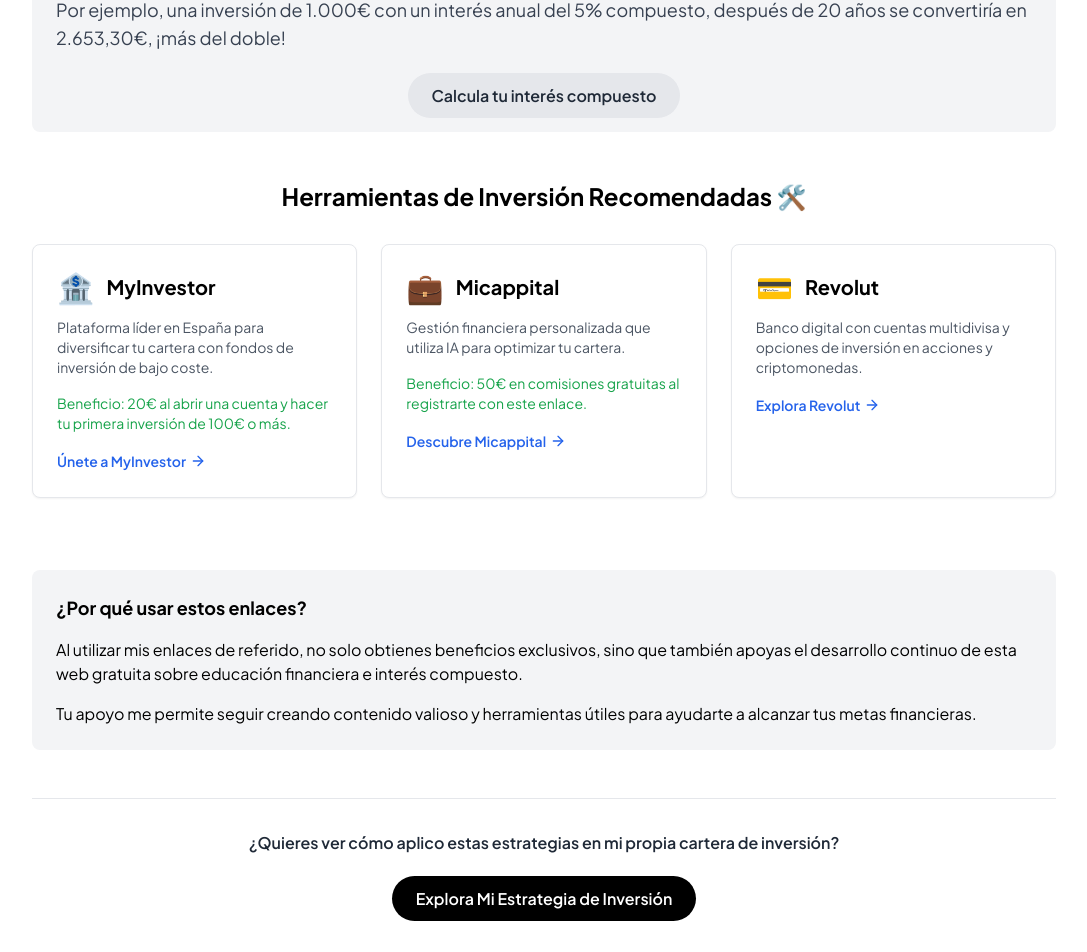
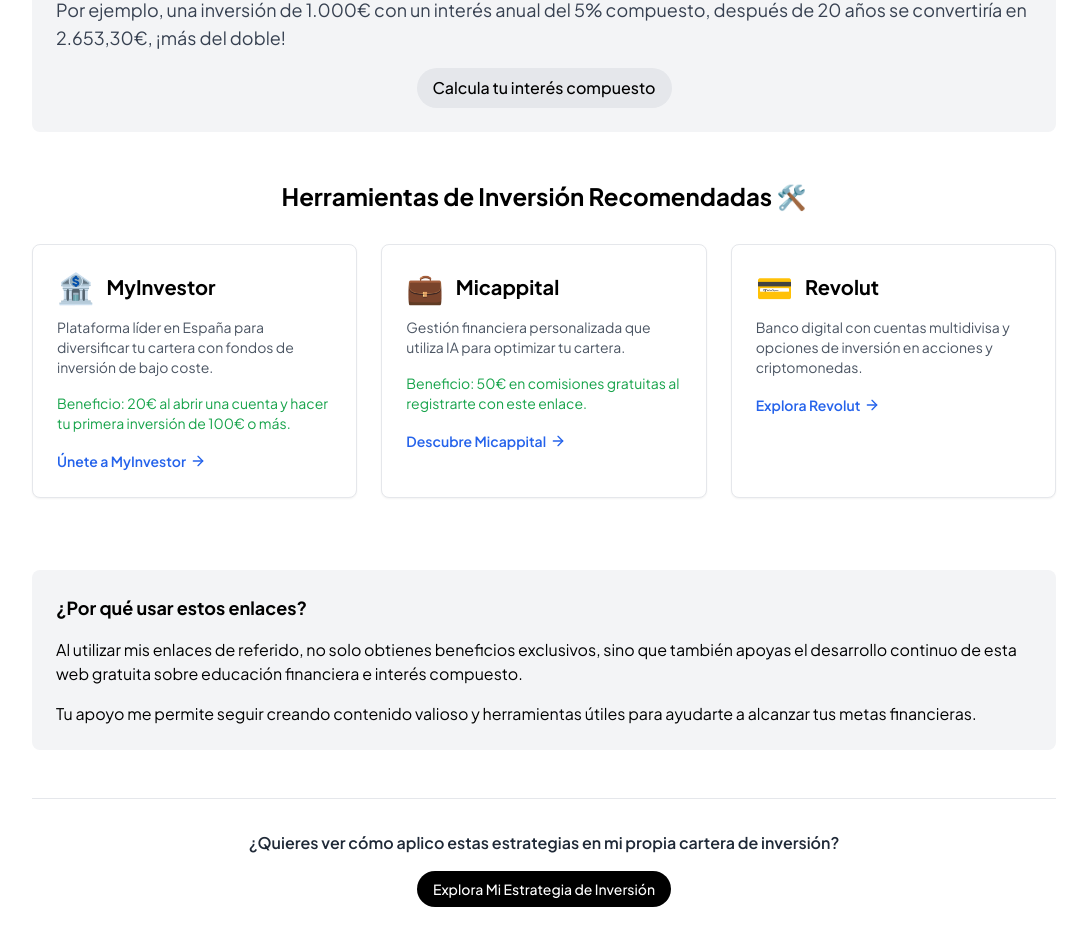
Before and after one commit to jlfernandezfernandez/compound-interest-calculator, a Next.js app: page /mejora-tus-resultados in a window 1280 px wide. Shown: the part 417-1369 px from the top of the page, without its empty margins (96-1183 px from the left). Built offline with nearby package versions, Linux system fonts and the light colour scheme.

Commit message:
feature: remove all buttons used as link

```diff
--- a/src/app/mejora-tus-resultados/page.tsx
+++ b/src/app/mejora-tus-resultados/page.tsx
@@ -5,7 +5,6 @@
 import ImproveResultsHeader from "@/components/ImproveResultsHeader";
 import ImproveResultsCompoundInterest from "@/components/ImproveResultsCompoundInterest";
 import ImproveResultsInvestmentTool from "@/components/ImproveResultsInvestmentTool";
-import Button from "@/components/Button";
 
 export const metadata: Metadata = {
   title:
@@ -69,18 +68,16 @@
         </section>
 
         <section className="text-center border-t border-gray-200 pt-8">
-          <h2 className="text-base font-semibold text-gray-800 mb-8">
+          <h2 className="text-base font-semibold text-gray-800 mb-4">
             ¿Quieres ver cómo aplico estas estrategias en mi propia cartera de
             inversión?{" "}
           </h2>
-          <Button
-            as={Link}
+          <Link
             href="/mejora-tus-resultados/como-invierto"
-            variant="primary"
-            size="md"
+            className="inline-block bg-black text-white py-2 px-4 rounded-full hover:bg-gray-800 transition duration-300 text-sm font-medium"
           >
             Explora Mi Estrategia de Inversión
-          </Button>
+          </Link>
         </section>
       </div>
     </main>
--- a/src/components/AboutIntroSection.tsx
+++ b/src/components/AboutIntroSection.tsx
@@ -1,6 +1,5 @@
 // components/AboutIntroSection.tsx
 import React from "react";
-import Button from "./Button";
 import Link from "next/link";
 
 const AboutIntroSection: React.FC = () => {
@@ -15,19 +14,17 @@
       >
         Gana con Interés: Tu Compañero de Inversiones 📈
       </h1>
-      <p className="text-lg text-gray-700 mb-6">
+      <p className="text-lg text-gray-700 mb-4">
         Calcula y visualiza el poder del interés compuesto en tus inversiones de
         forma gratuita y sencilla. Ideal para fondos de inversión, cuentas
         remuneradas y planes de pensiones.
       </p>
-      <Button
-        as={Link}
+      <Link
         href="/calculadora-interes-compuesto"
-        variant="primary"
-        size="md"
+        className="inline-block bg-black text-white py-2 px-4 rounded-full hover:bg-gray-800 transition duration-300 font-medium"
       >
         Empieza a Calcular Tus Ganancias
-      </Button>
+      </Link>
     </section>
   );
 };
--- a/src/components/CTASection.tsx
+++ b/src/components/CTASection.tsx
@@ -1,21 +1,18 @@
 // components/CTASection.tsx
 import React from "react";
 import Link from "next/link";
-import Button from "@/components/Button";
 
 const CTASection = () => (
   <section className="text-center border-t border-gray-200 pt-8">
-    <h2 className="text-base font-semibold text-gray-800 mb-8">
+    <h2 className="text-base font-semibold text-gray-800 mb-4">
       ¿Listo para comenzar tu propio viaje de inversión?
     </h2>
-    <Button
-      as={Link}
+    <Link
       href="/calculadora-interes-compuesto"
-      variant="primary"
-      size="md"
+      className="inline-block bg-black text-white py-2 px-4 rounded-full hover:bg-gray-800 transition duration-300 text-sm font-medium"
     >
       Simula tu interés compuesto
-    </Button>
+    </Link>
   </section>
 );
 
--- a/src/components/ImproveResultsCompoundInterest.tsx
+++ b/src/components/ImproveResultsCompoundInterest.tsx
@@ -1,7 +1,6 @@
 // components/ImproveResultsCompoundInterest.tsx
 import React from "react";
 import Link from "next/link";
-import Button from "./Button";
 
 const ImproveResultsCompoundInterest = () => (
   <section className="mb-12 bg-gray-100 p-6 rounded-lg">
@@ -13,19 +12,17 @@
       financiero. Es el proceso por el cual el interés se añade al capital
       principal, generando así más intereses en el siguiente período.
     </p>
-    <p className="text-base sm:text-lg text-gray-700 mb-8">
+    <p className="text-base sm:text-lg text-gray-700 mb-4">
       Por ejemplo, una inversión de 1.000€ con un interés anual del 5%
       compuesto, después de 20 años se convertiría en 2.653,30€, ¡más del doble!
     </p>
     <div className="text-center">
-      <Button
-        as={Link}
+      <Link
         href="/calculadora-interes-compuesto"
-        variant="secondary"
-        size="md"
+        className="inline-block bg-gray-200 text-black py-2 px-4 rounded-full hover:bg-gray-300 transition duration-300 font-medium"
       >
         Calcula tu interés compuesto
-      </Button>
+      </Link>
     </div>
   </section>
 );
```
